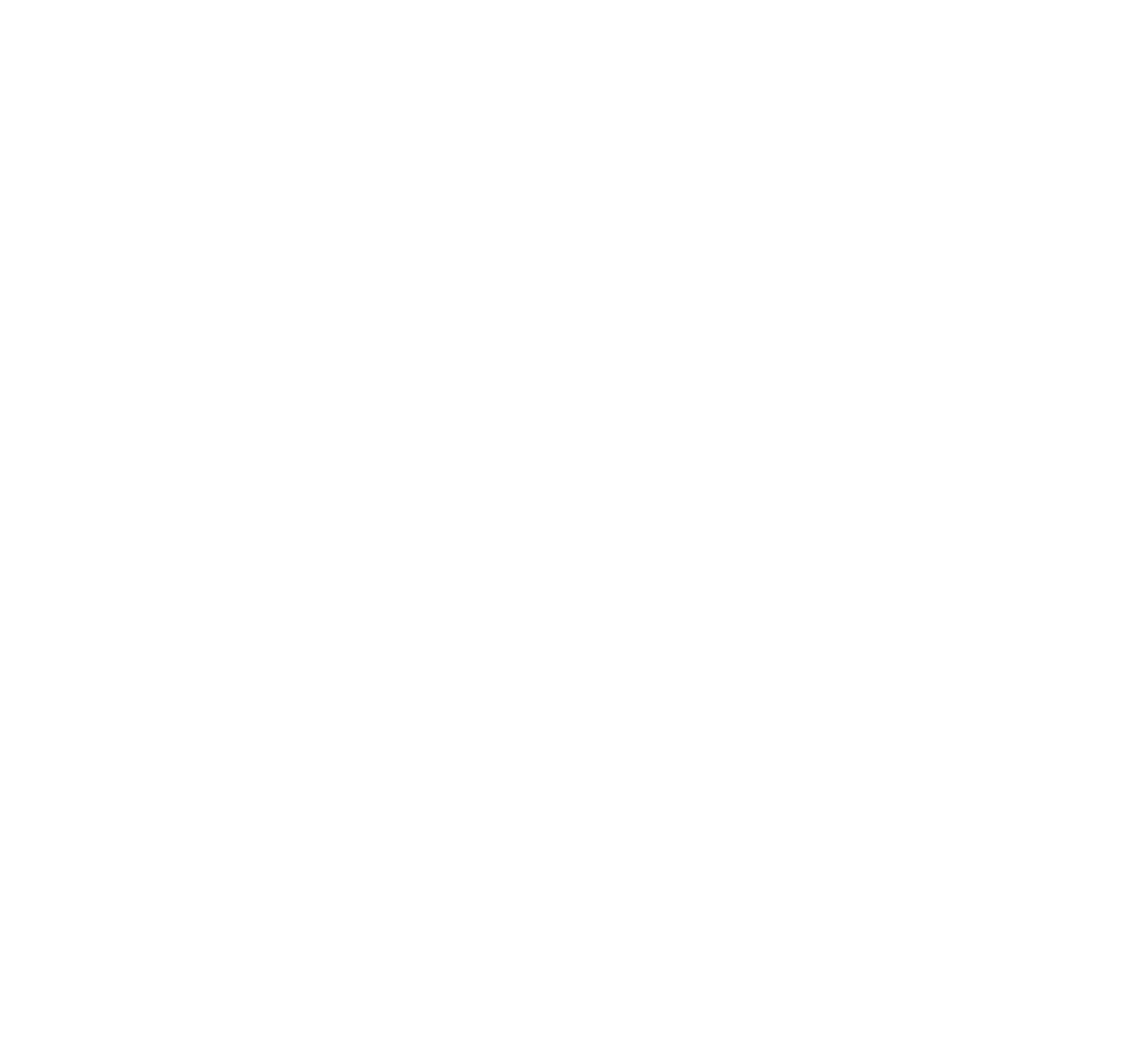
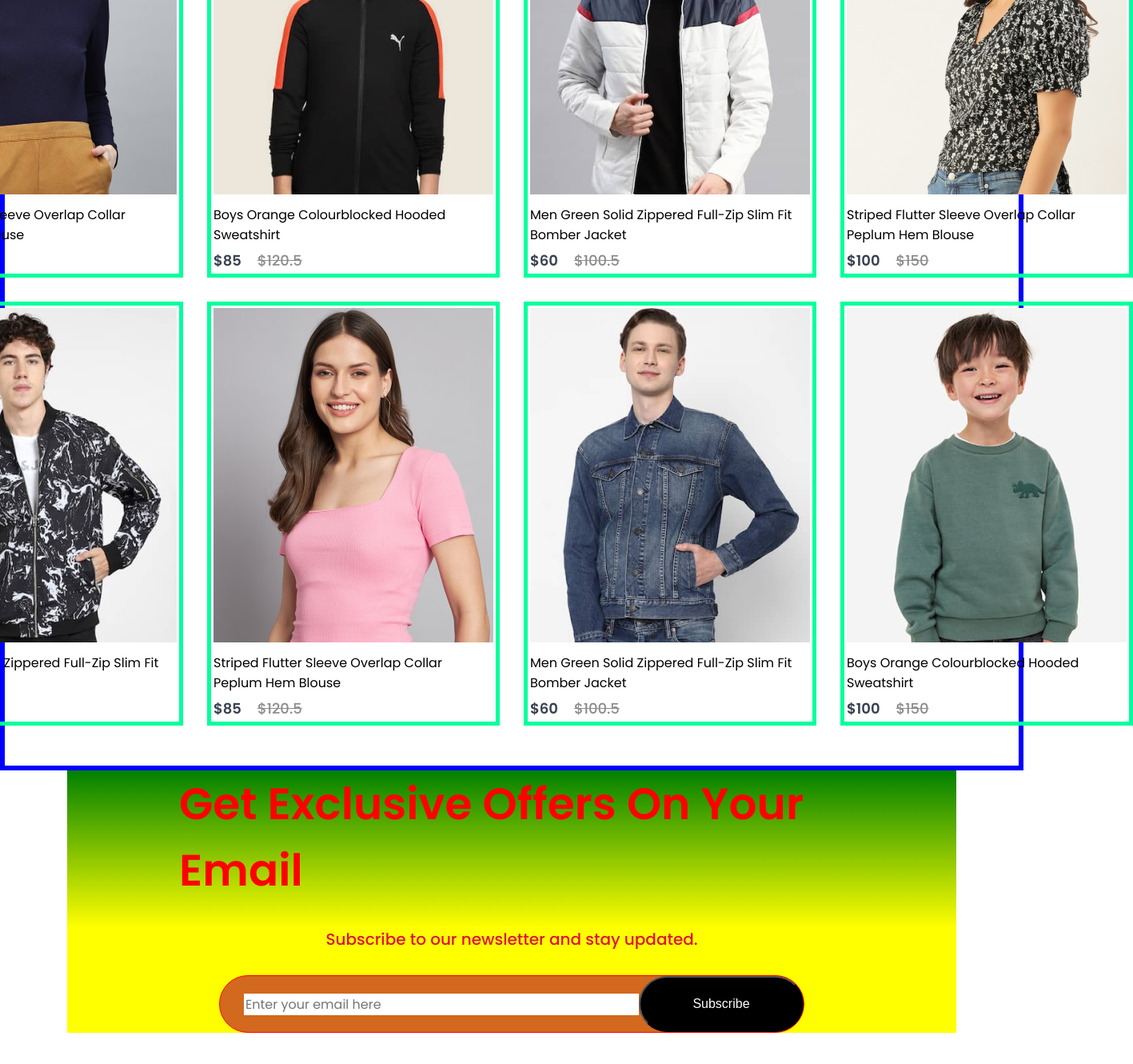
Before and after one commit to jmrourke/E-Commerce, a React (Create React App) app: page / in a window 1280 px wide. Shown: the part 3778-5108 px from the top of the page at 80% size, 1417 px wide, since content can reach past the window. Before the commit the page ends 3438 px from the top, so only its background shows below. Built offline with nearby package versions, Linux system fonts and the light colour scheme.

Commit message:
commit 01:12:45

```diff
--- /dev/null
+++ b/src/Components/NewCollections/NewCollections.css
@@ -0,0 +1,38 @@
+.newcollections {
+    display: flex;
+    flex-direction: column;
+    /* justify-content: center; */
+    align-items: center;
+    gap: 10px;
+    /* height:70vh; */
+    border: 6px solid blue;
+}
+
+.newcollections h1 {
+    color: black;
+    font-size: 50px;
+    font-weight: 600;
+}
+
+.newcollections hr {
+    width: 460px;
+    height: 4px;
+    border-radius: 10px;
+    background: #252525;
+}
+
+/* .collections {
+    display: flex;
+    flex-wrap: wrap ;
+    gap: 40px;
+    margin: 50px;
+
+} */
+
+.collections {
+    display: grid;
+    grid-template-columns: 1fr 1fr 1fr 1fr;
+    gap: 30px;
+    margin: 50px;
+
+}
--- /dev/null
+++ b/src/Components/NewCollections/NewCollections.jsx
@@ -0,0 +1,26 @@
+import React from 'react'
+import './NewCollections.css'
+import new_collection from "../Assets/new_collections"
+import Item from '../Item/Item'
+
+const NewCollections = () => {
+  return (
+    <div className='newcollections'>
+       <h1>NEW COLLECTIONS V2</h1>
+       <hr />
+       <div className="collections">
+            {new_collection.map( (item,i) => {
+                return <Item key={i}
+                            id={item.id}
+                            name={item.name}
+                            new_price={item.new_price}
+                            old_price={item.old_price}
+                            image={item.image}/>
+            })}
+       </div>
+
+    </div>
+  )
+}
+
+export default NewCollections
--- /dev/null
+++ b/src/Components/NewsLetter/NewsLetter.css
@@ -0,0 +1,56 @@
+.newsletter {
+    width: 65%;
+    /* height: 40vh; */
+    display: flex;
+    flex-direction: column;
+    align-items: center;
+    justify-content: center;
+    margin: auto;
+    padding: 0px 140px;
+    margin-bottom: 100px;
+    background: linear-gradient(180deg, green 0%, yellow 60%);
+    gap: 30px;
+}
+
+.newsletter h1 {
+    color:red ;
+    font-size: 55px;
+    font-weight: 600;
+}
+
+.newsletter p {
+    color: crimson ;
+    font-size: 20px;
+    font-weight: 500;
+}
+
+.newsletter div {
+  display: flex;
+  align-items: center;
+  justify-content: space-between;
+  background: chocolate;
+  width: 730px;
+  height: 70px;
+  border-radius: 80px;
+  border: 1px solid red;
+}
+
+.newsletter input {
+    width: 500px;
+    margin-left: 30px;
+    border: none;
+    outline: none;
+    color: blue;
+    font-family: Poppins;
+    font-size: 16px;
+}
+
+.newsletter div button {
+  width: 210px;
+  height: 70px;
+  border-radius: 80px;
+  background: black;
+  color: white;
+  font-size: 16px;
+  cursor: pointer;
+}
--- /dev/null
+++ b/src/Components/NewsLetter/NewsLetter.jsx
@@ -0,0 +1,20 @@
+import React from 'react'
+import './NewsLetter.css'
+
+const NewsLetter = () => {
+  return (
+    <div className='newsletter'>
+        <h1>Get Exclusive Offers On Your Email</h1>
+        <p>Subscribe to our newsletter and stay updated.</p>
+        <div>
+            <input type="email"
+                   name=""
+                   id=""
+                   placeholder='Enter your email here'/>
+            <button>Subscribe</button>
+        </div>
+    </div>
+  )
+}
+
+export default NewsLetter;
--- a/src/Pages/Shop.jsx
+++ b/src/Pages/Shop.jsx
@@ -2,6 +2,8 @@
 import Hero from "../Components/Hero/Hero"
 import Popular from "../Components/Popular/Popular"
 import Offers from "../Components/Offers/Offers"
+import NewCollections from "../Components/NewCollections/NewCollections"
+import NewsLetter from "../Components/NewsLetter/NewsLetter"
 
 const Shop = () => {
   return (
@@ -9,6 +11,8 @@
         <Hero/>
         <Popular/>
         <Offers/>
+        <NewCollections/>
+        <NewsLetter/>
     </div>
   )
 }
```
